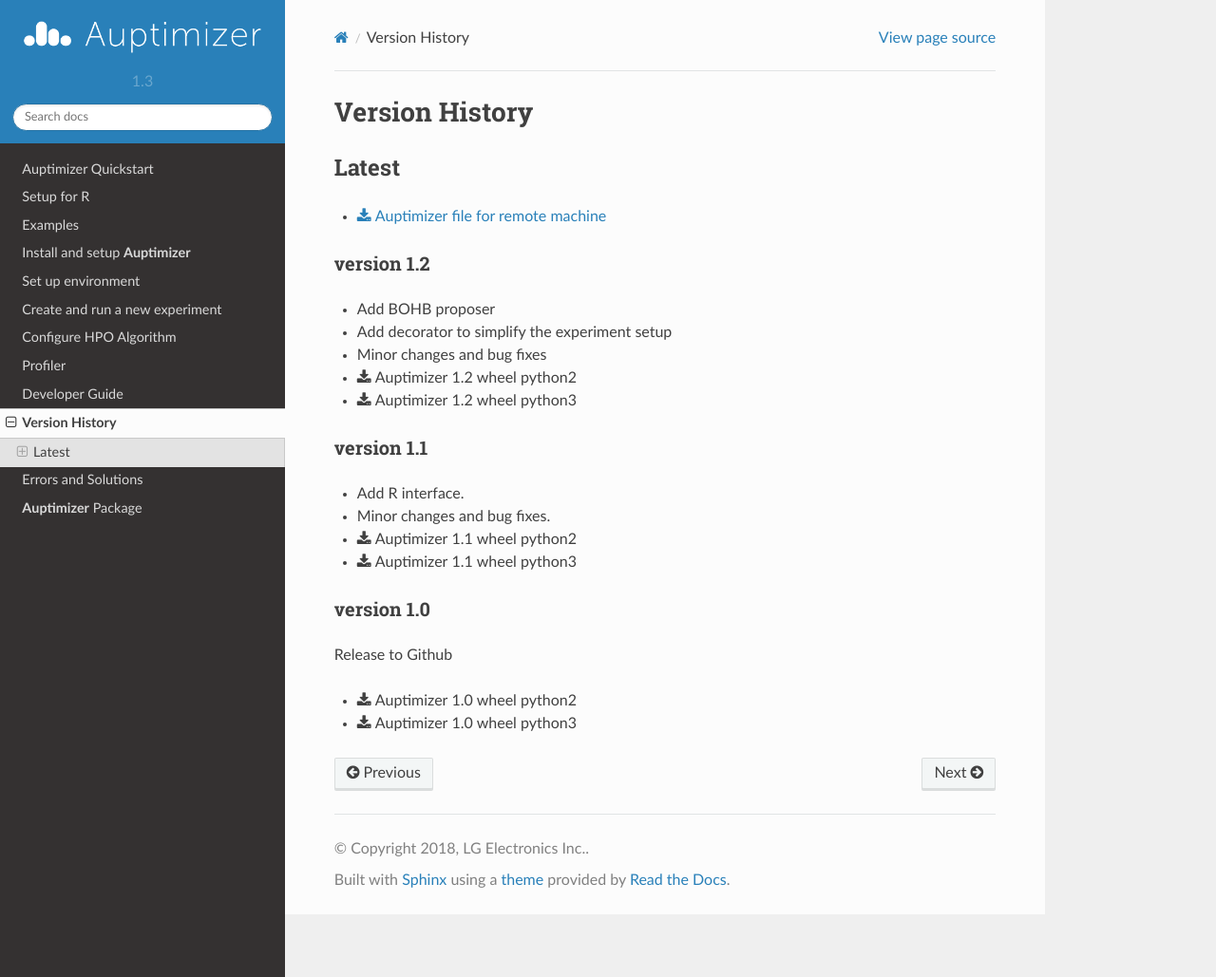
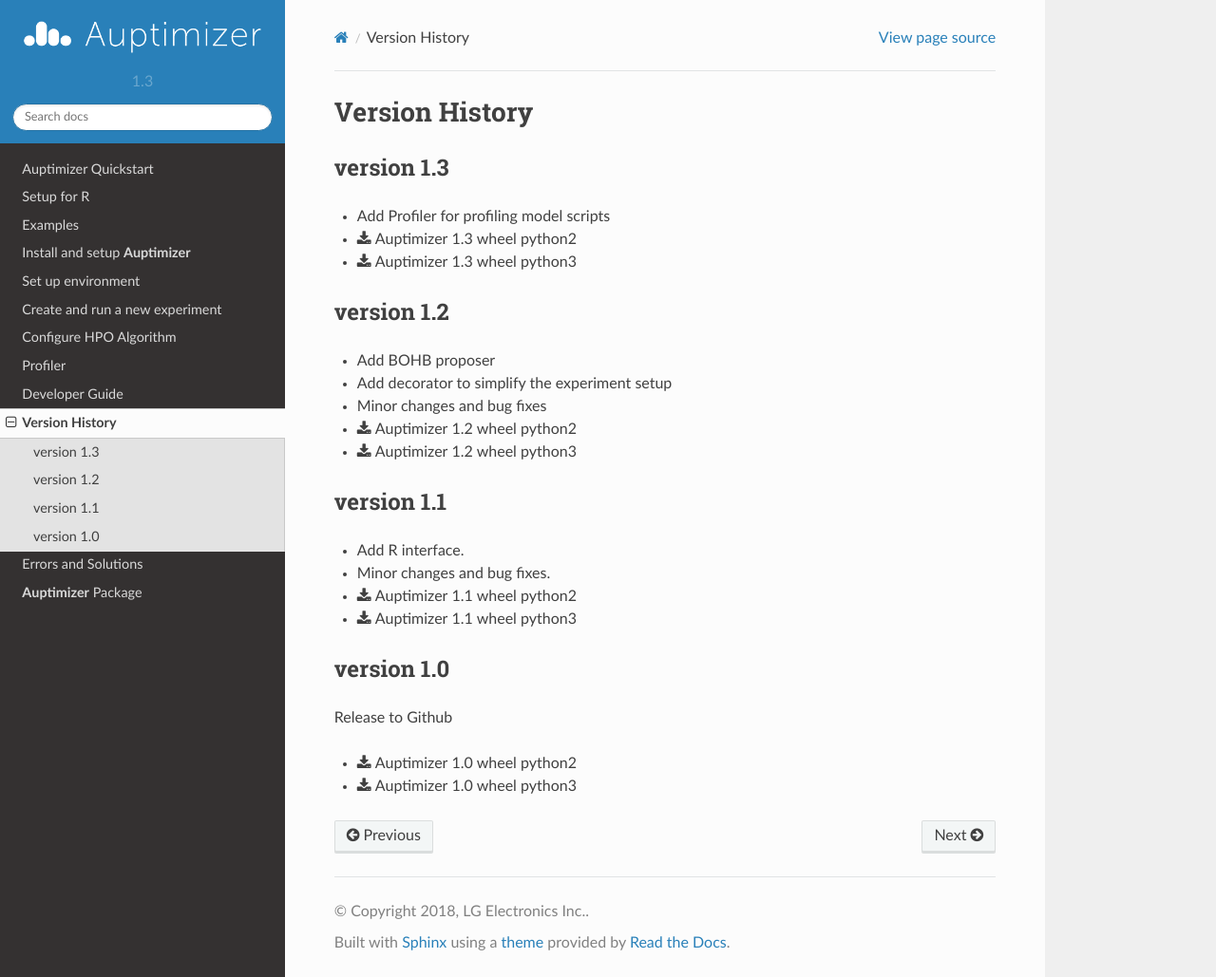
Before and after one commit to LGE-ARC-AdvancedAI/auptimizer, a Sphinx documentation site: the page built from docs/version.rst, in a window 1280 px wide and 1029 px high. Shown: the whole window at 95% size. Built offline with Sphinx 7.4.7 and the Read the Docs theme 2.0.0, drawn with Linux system fonts in a browser that asks for light colours; the version number is read from the project's files by our own code.

Commit message:
Update version.rst

```diff
--- a/docs/version.rst
+++ b/docs/version.rst
@@ -1,10 +1,13 @@
 Version History
 ===============
 
-Latest
-------
+version 1.3
+~~~~~~~~~~~~
 
-+ :download:`Auptimizer file for remote machine <archive/aup.py>`
++ Add Profiler for profiling model scripts
+
++ :download:`Auptimizer 1.3 wheel python2 <archive/Auptimizer-1.3-py2-none-any.whl>`
++ :download:`Auptimizer 1.3 wheel python3 <archive/Auptimizer-1.3-py3-none-any.whl>`
 
 version 1.2
 ~~~~~~~~~~~
```
